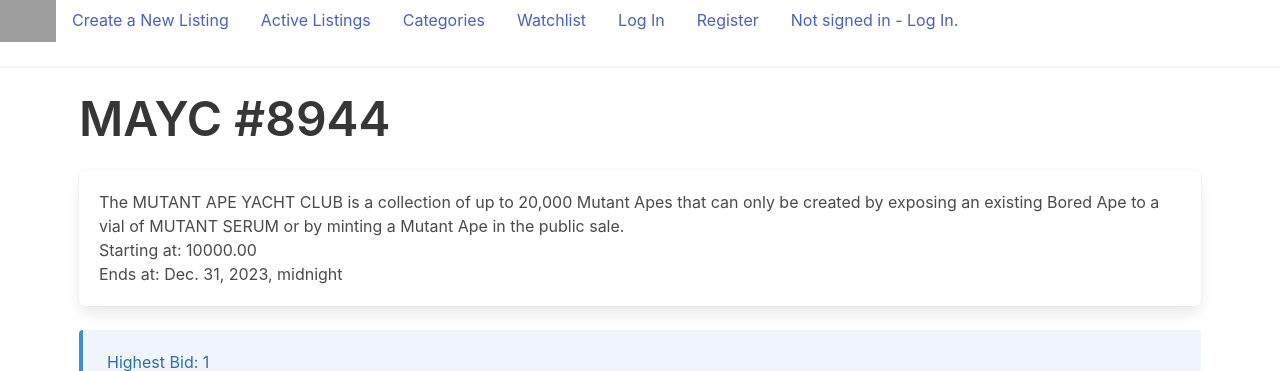
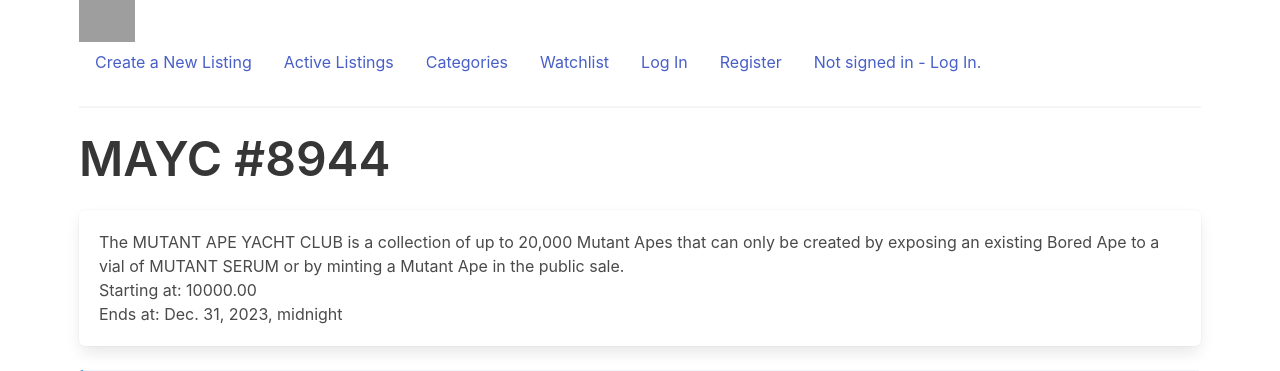
Before and after one commit to absurdity9/commerce-projecttwo, a Django app: page /listing/2 in a window 1280 px wide. Shown: the top 371 px of the page. Run offline with Django 3.2, Linux system fonts and the light colour scheme; data comes from the database, SQL or seed files in the repository; both versions use the stored data as it was after the commit; some libraries are stand-ins or nearby versions; grey boxes are pictures that could not be loaded.

Commit message:
+bids model, +layout styling

```diff
--- a/auctions/admin.py
+++ b/auctions/admin.py
@@ -1,7 +1,7 @@
 from django.contrib import admin
 
 # Register your models here.
-from .models import User, Items, Listing, Category, Comments, Watchlist
+from .models import User, Items, Listing, Category, Comments, Watchlist, Bids
 
 admin.site.register(User)
 admin.site.register(Items)
@@ -9,3 +9,4 @@
 admin.site.register(Category)
 admin.site.register(Comments)
 admin.site.register(Watchlist)
+admin.site.register(Bids)
--- a/auctions/models.py
+++ b/auctions/models.py
@@ -44,3 +44,14 @@
 class Watchlist(models.Model):
     userid = models.ForeignKey(User,on_delete=models.CASCADE)
     listingid = models.ManyToManyField(Listing)
+    def __str__(self):
+        return self.userid
+
+class Bids(models.Model):
+    userid = models.ForeignKey(User, on_delete=models.CASCADE)
+    listingid = models.ForeignKey(Listing, on_delete=models.CASCADE)
+    amount = models.PositiveBigIntegerField(default=0)
+    datecreated = models.DateTimeField(auto_now=True)
+
+    def __str__(self):
+        return self.userid
--- a/auctions/templates/auctions/add_bid.html
+++ b/auctions/templates/auctions/add_bid.html
@@ -4,7 +4,7 @@
 <link rel="stylesheet" href="https://cdn.jsdelivr.net/npm/bulma@latest/css/bulma.min.css">
 
 <div class="container">
-    <h2 class="title is-2"> Your bid has been saved</h2>
+    <h2 class="title is-2"> Your bid of {{ current_bid }} has been saved</h2>
     <p>Press back to go back to the listing</p>
 </div>
 
--- a/auctions/templates/auctions/index.html
+++ b/auctions/templates/auctions/index.html
@@ -16,7 +16,6 @@
         flex: 1;
     }
 </style>
-<div class="container">
     <div class="is-four-fifths">
     <h2 class="title is-2">Active Listings</h2>
 
@@ -37,4 +36,3 @@
     {% endfor %}
     {% endblock %}
     </div>
-</div>
--- a/auctions/templates/auctions/layout.html
+++ b/auctions/templates/auctions/layout.html
@@ -5,13 +5,13 @@
     <head>
         <title>{% block title %}Auctions{% endblock %}</title>
         <link rel="stylesheet" href="https://stackpath.bootstrapcdn.com/bootstrap/4.4.1/css/bootstrap.min.css" integrity="sha384-Vkoo8x4CGsO3+Hhxv8T/Q5PaXtkKtu6ug5TOeNV6gBiFeWPGFN9MuhOf23Q9Ifjh" crossorigin="anonymous">
+        <link rel="stylesheet" href="https://cdn.jsdelivr.net/npm/bulma@latest/css/bulma.min.css">
         <link href="{% static 'auctions/styles.css' %}" rel="stylesheet">
     </head>
     <body>
+    <div class="container">
+        <img src="https://png.pngtree.com/png-clipart/20221110/original/pngtree-diamond-logo-template-vector-icon-illustration-design-free-logo-design-template-picture-image_3626181.png" width="56" height="20">
         <ul class="nav">
-            <li class="nav-item">
-                <img src="https://png.pngtree.com/png-clipart/20221110/original/pngtree-diamond-logo-template-vector-icon-illustration-design-free-logo-design-template-picture-image_3626181.png" width="56" height="20">
-            </li>
             <li class="nav-item">
                 <a class="nav-link" href="{% url 'createlisting' %}">Create a New Listing</a>
             </li>
@@ -46,5 +46,6 @@
         <hr>
         {% block body %}
         {% endblock %}
+        </div>
     </body>
 </html>
--- a/auctions/templates/auctions/listing.html
+++ b/auctions/templates/auctions/listing.html
@@ -4,9 +4,8 @@
 <link rel="stylesheet" href="https://cdn.jsdelivr.net/npm/bulma@latest/css/bulma.min.css">
 
 {% if listing %}
-<div class="container">
-  <div class="is-three-fifths">
-    <h1 class="title is-1">{{ listing.item.title }}</h1>
+  <div class="is-four-fifths">
+  <h1 class="title is-1">{{ listing.item.title }}</h1>
 
     <div class="box">
       <p>{{ listing.item.desc }}</p>
@@ -36,8 +35,8 @@
     </article>
   </div>
 
-  <div class="is-two-fifths">
-          <img src="{{ listing.item.photo_url }}" alt="Listing Photo" width="500" height="500">
+  <div class="is-four-fifths">
+    <img src="{{ listing.item.photo_url }}" alt="Listing Photo" width="500" height="500">
   </div>
 
   {% else %}
@@ -65,7 +64,7 @@
         <div class="field">
           <label class="label">Amount</label>
         </div>
-        <input class="input is-primary" type="text" width="280px" placeholder="£1 minimum">
+        <input class="input is-primary" name="bid_amount" type="text" width="280px" placeholder="£1 minimum">
         <div class="block"></div>
         <div class="field">
           <p class="control">
@@ -100,6 +99,5 @@
     {% endif %}
     </p>
   </div>
-</div>
 
 {% endblock %}
--- a/auctions/urls.py
+++ b/auctions/urls.py
@@ -15,5 +15,5 @@
     path("add_watchlist/<int:item_id>", views.add_watchlist, name="add_watchlist"),
     path("remove_watchlist/<int:item_id>", views.remove_watchlist, name="remove_watchlist"),
     path("watchlist/", views.watchlist, name="watchlist"),
-    path("add_bid/", views.add_bid, name="add_bid"),
+    path("add_bid/<int:item_id>", views.add_bid, name="add_bid"),
 ]
--- a/auctions/views.py
+++ b/auctions/views.py
@@ -206,7 +206,11 @@
     }
     return render(request, "auctions/remove_watchlist.html", context)
 
-def add_bid(request):
+def add_bid(request, item_id):
+    listing = Listing.objects.get(id=item_id)
+    current_bid = listing.highestbid
+    print(current_bid)
     context = {
+        'current_bid':current_bid
     }
     return render(request, "auctions/add_bid.html", context)
```
Also changed, not shown: auctions/migrations/0013_bids.py (added), db.sqlite3.
